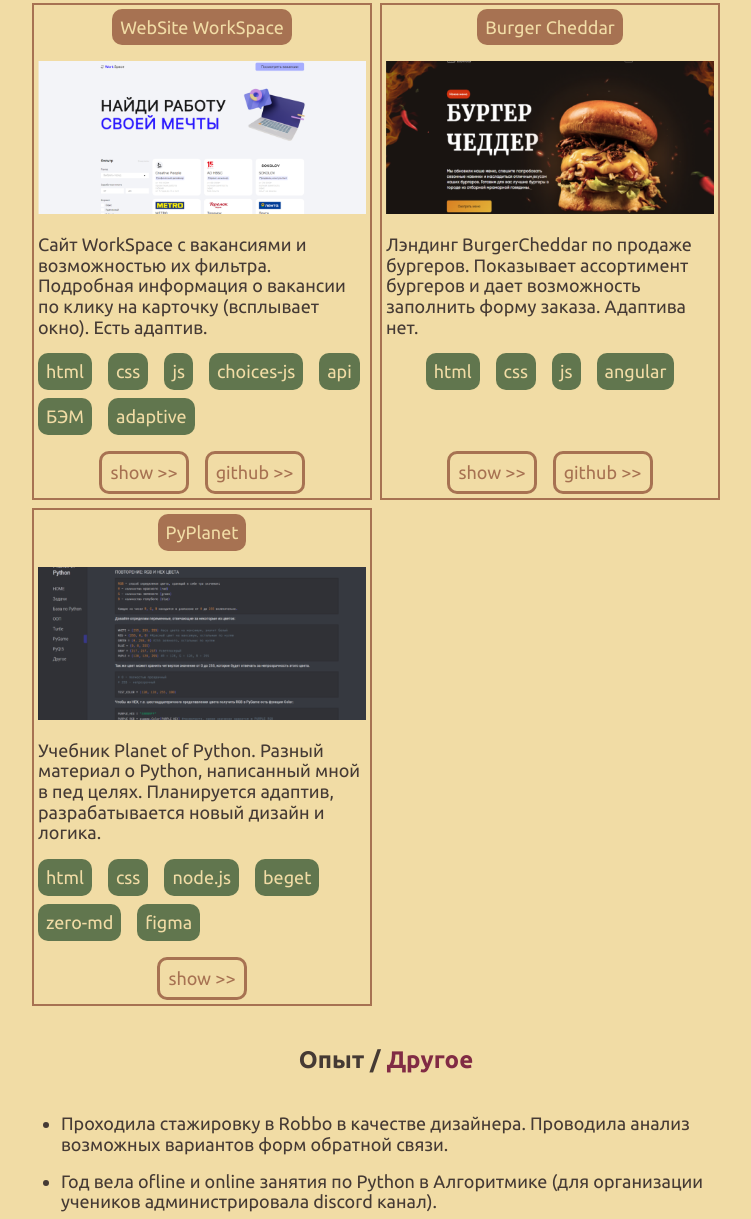
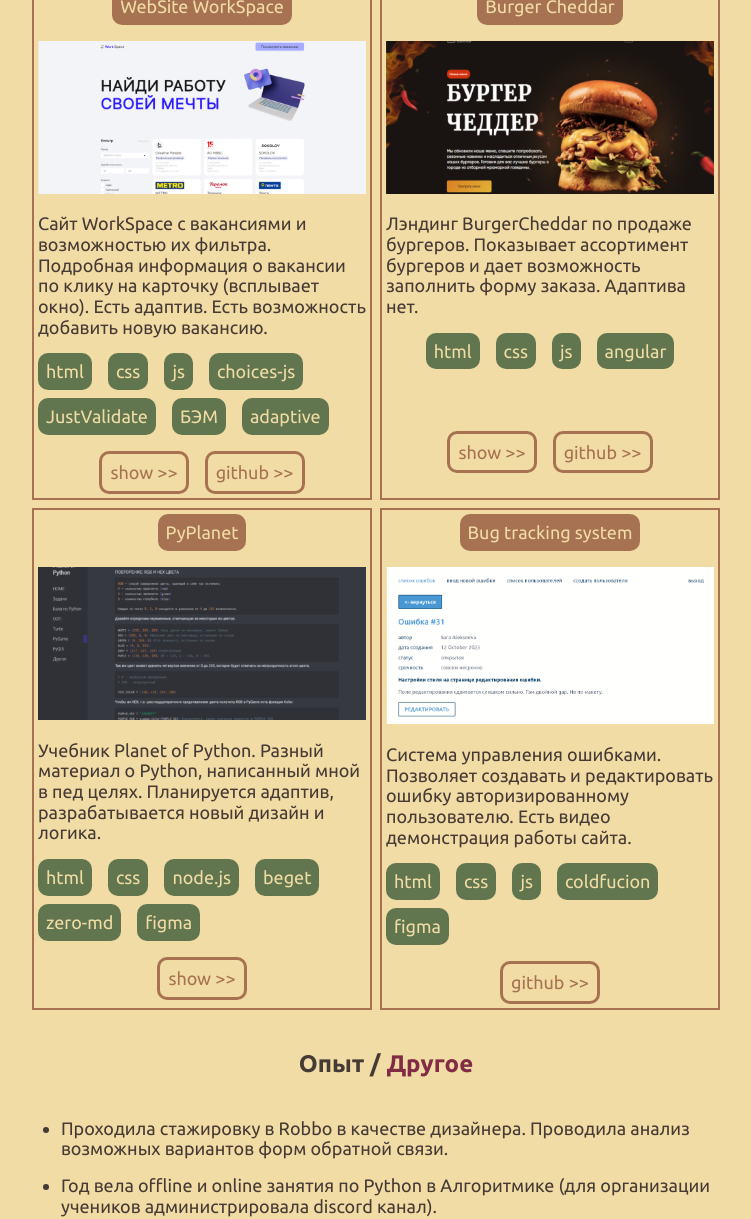
Before and after one commit to saramaxal/saramaxal.github.io, a plain HTML site: page index.html in a window 1280 px wide. Shown: the part 1242-2461 px from the top of the page, without its empty margins (254-1005 px from the left). Drawn offline with Linux system fonts and the light colour scheme.

Commit message:
feat: add bug tracking system

```diff
--- a/index.html
+++ b/index.html
@@ -54,7 +54,7 @@
                         Обо мне
                     </h2>
                     <div class="info__text">
-                        Люблю дизайн, люблю программирование. Хочу делать хорошую верстку для вашего сайта :&#41;
+                        Люблю дизайн, люблю программирование. Хочу участвовать в интересных проектах :&#41;
                     </div>
                 </div>
                 <div class="header__info">
@@ -154,15 +154,14 @@
                     </div>
                     <div class="card__description">
                         Сайт WorkSpace с вакансиями и возможностью их фильтра. Подробная информация о вакансии по клику
-                        на
-                        карточку (всплывает окно). Есть адаптив.
+                        на карточку (всплывает окно). Есть адаптив. Есть возможность добавить новую вакансию.
                     </div>
                     <ul class="card__resurces">
                         <li class="card__resurce">html</li>
                         <li class="card__resurce">css</li>
                         <li class="card__resurce">js</li>
                         <li class="card__resurce">choices-js</li>
-                        <li class="card__resurce">api</li>
+                        <li class="card__resurce">JustValidate</li>
                         <li class="card__resurce">БЭМ</li>
                         <li class="card__resurce">adaptive</li>
                     </ul>
@@ -226,6 +225,30 @@
                                 class="card__show-button" tabindex="-1">show >></a></li>
                     </ul>
                 </article>
+                <article class="experience__card card">
+                    <h3 class="card__title">
+                        Bug tracking system
+                    </h3>
+                    <div class="card__preview">
+                        <img src="./image/bug tracking system.png" alt="Preview image PyPlanet"
+                            class="card__preview-image">
+                    </div>
+                    <div class="card__description">
+                        Система управления ошибками. Позволяет создавать и редактировать ошибку авторизированному
+                        пользователю. Есть видео демонстрация работы сайта.
+                    </div>
+                    <ul class="card__resurces">
+                        <li class="card__resurce">html</li>
+                        <li class="card__resurce">css</li>
+                        <li class="card__resurce">js</li>
+                        <li class="card__resurce">coldfucion</li>
+                        <li class="card__resurce">figma</li>
+                    </ul>
+                    <ul class="card__show">
+                        <li tabindex="0" class="item_button"><a href="https://github.com/saramaxal/bug_tracking_system"
+                                target="_blank" class="card__show-button" tabindex="-1">github >></a></li>
+                    </ul>
+                </article>
             </div>
 
             <h2 class="experience__title">Опыт / <span class="accent">Другое</span></h2>
@@ -236,7 +259,7 @@
                     обратной связи.
                 </li>
                 <li class="experience__other-item">
-                    Год вела ofline и online занятия по Python в Алгоритмике (для организации учеников администрировала
+                    Год вела offline и online занятия по Python в Алгоритмике (для организации учеников администрировала
                     discord канал).
                 </li>
                 <li class="experience__other-item">
```
Also changed, not shown: image/bug tracking system.png (added).
